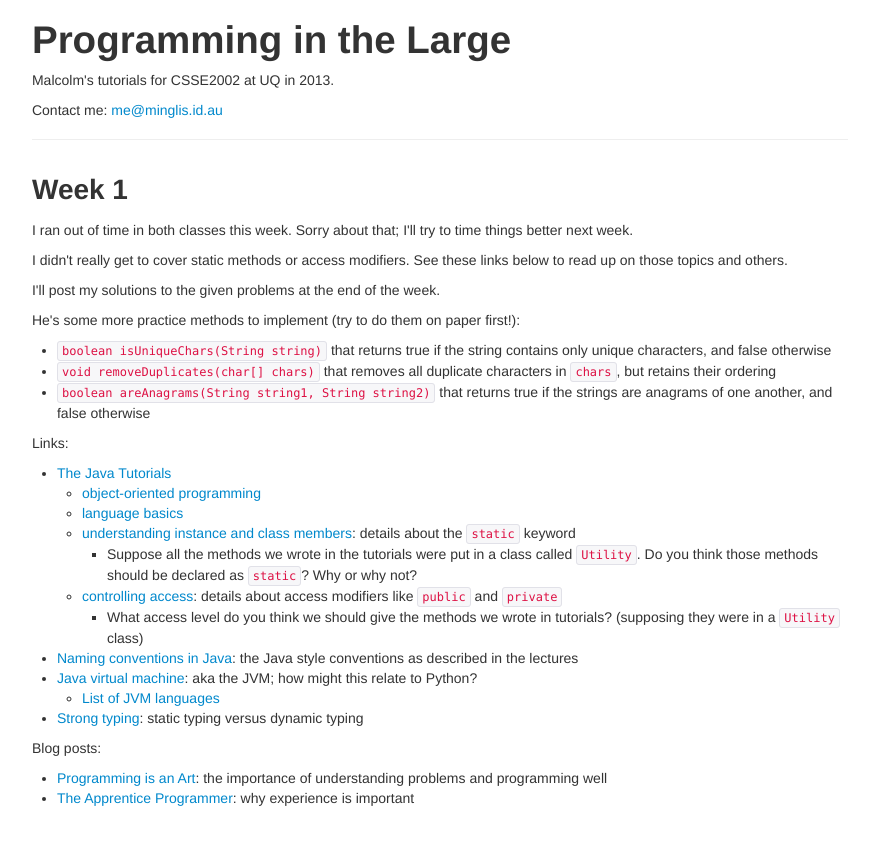
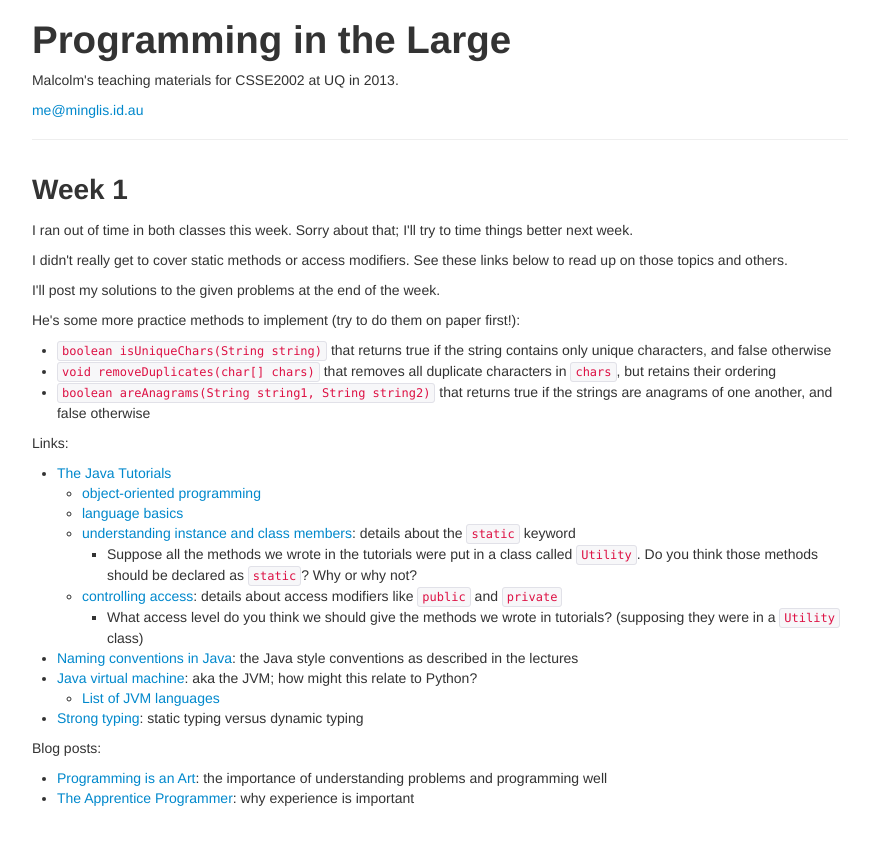
Before and after one commit to mcinglis/csse2002, a plain HTML site: page index.html in a window 1280 px wide. Shown: the whole page, without its empty margins (200-1071 px from the left). Drawn offline with Linux system fonts and the light colour scheme.

Commit message:
Clarify the title and subtitle

```diff
--- a/index.html
+++ b/index.html
@@ -3,7 +3,7 @@
 <head>
   <meta charset="utf-8">
   <meta http-equiv="X-UA-Compatible" content="IE=edge,chrome=1">
-  <title>Malcolm's CSSE2002 tutorials</title>
+  <title>Malcolm's CSSE2002 teaching materials</title>
   <meta name="description" content="">
   <meta name="viewport" content="width=device-width">
 
@@ -25,8 +25,8 @@
       <div class="offset2 span8">
         <div class=page-header>
           <h1>Programming in the Large</h1>
-          <p>Malcolm's tutorials for CSSE2002 at UQ in 2013.</p>
-          <p>Contact me: <a href=mailto:me@minglis.id.au>me@minglis.id.au</a></p>
+          <p>Malcolm's teaching materials for CSSE2002 at UQ in 2013.</p>
+          <p><a href=mailto:me@minglis.id.au>me@minglis.id.au</a></p>
         </div>
 
         <section class=week>
```
